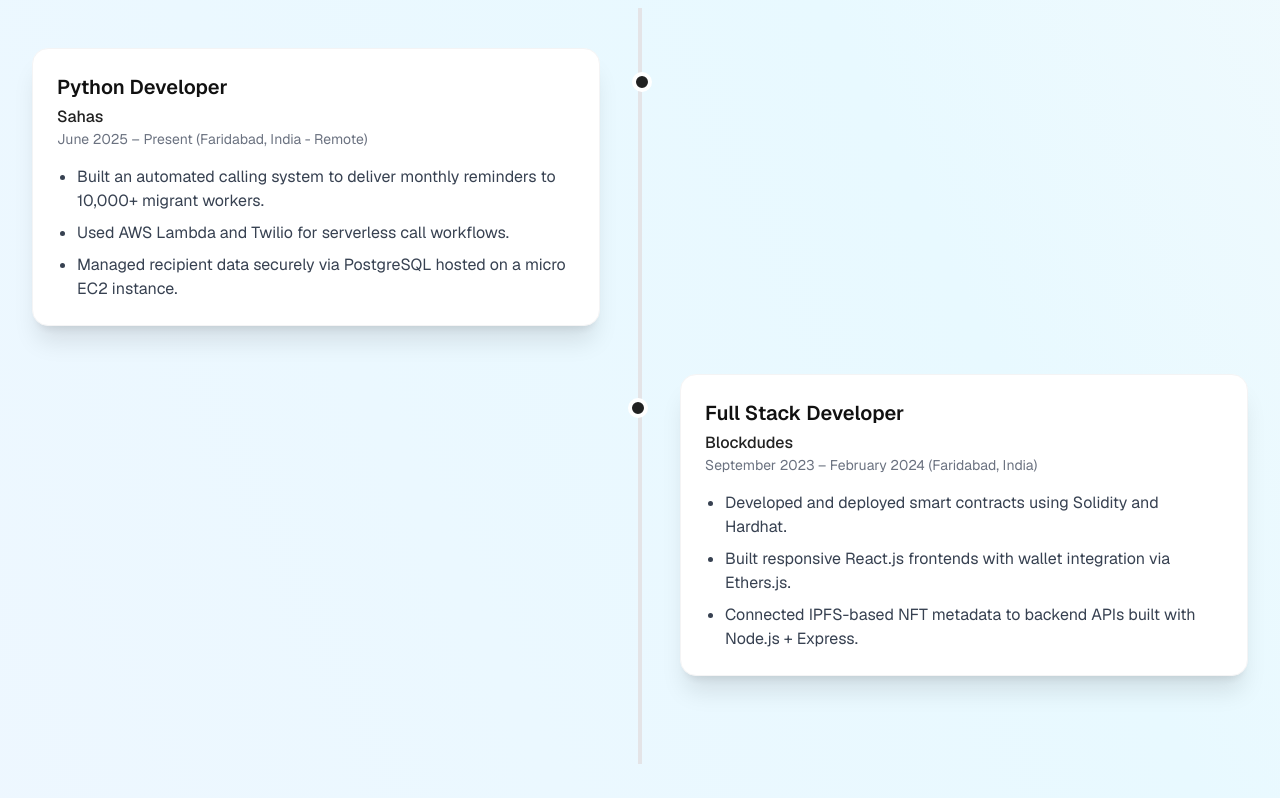
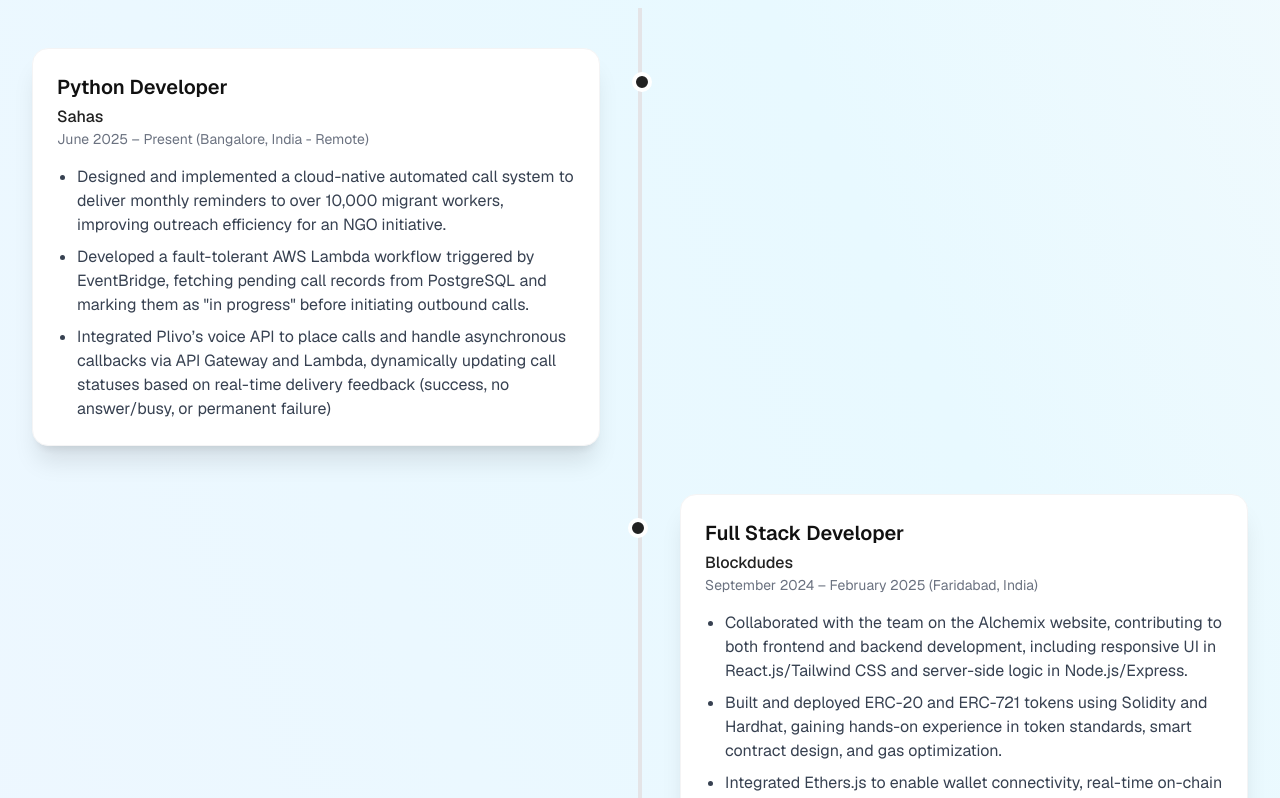
Before and after one commit to Akshit406/portfolio-akshit, a React (Vite) app: page / in a window 1280 px wide. Shown: the part 1720-2518 px from the top of the page. Built offline with nearby package versions, Linux system fonts and the light colour scheme; the HTML template or start-up script is replaced by a standard one.

Commit message:
fixed internship info

```diff
--- a/src/components/WorkExperience.jsx
+++ b/src/components/WorkExperience.jsx
@@ -5,12 +5,12 @@
     id: 1,
     title: 'Python Developer',
     company: 'Sahas',
-    period: 'June 2025 – Present (Faridabad, India - Remote)',
+    period: 'June 2025 – Present (Bangalore, India - Remote)',
     description: (
       <ul className="list-disc pl-5 space-y-2 text-gray-700 dark:text-gray-300">
-        <li>Built an automated calling system to deliver monthly reminders to 10,000+ migrant workers.</li>
-        <li>Used AWS Lambda and Twilio for serverless call workflows.</li>
-        <li>Managed recipient data securely via PostgreSQL hosted on a micro EC2 instance.</li>
+        <li>Designed and implemented a cloud-native automated call system to deliver monthly reminders to over 10,000 migrant workers, improving outreach efficiency for an NGO initiative.</li>
+        <li>Developed a fault-tolerant AWS Lambda workflow triggered by EventBridge, fetching pending call records from PostgreSQL and marking them as "in progress" before initiating outbound calls.</li>
+        <li>Integrated Plivo’s voice API to place calls and handle asynchronous callbacks via API Gateway and Lambda, dynamically updating call statuses based on real-time delivery feedback (success, no answer/busy, or permanent failure)</li>
       </ul>
     ),
   },
@@ -18,12 +18,12 @@
     id: 2,
     title: 'Full Stack Developer',
     company: 'Blockdudes',
-    period: 'September 2023 – February 2024 (Faridabad, India)',
+    period: 'September 2024 – February 2025 (Faridabad, India)',
     description: (
       <ul className="list-disc pl-5 space-y-2 text-gray-700 dark:text-gray-300">
-        <li>Developed and deployed smart contracts using Solidity and Hardhat.</li>
-        <li>Built responsive React.js frontends with wallet integration via Ethers.js.</li>
-        <li>Connected IPFS-based NFT metadata to backend APIs built with Node.js + Express.</li>
+        <li>Collaborated with the team on the Alchemix website, contributing to both frontend and backend development, including responsive UI in React.js/Tailwind CSS and server-side logic in Node.js/Express.</li>
+        <li>Built and deployed ERC-20 and ERC-721 tokens using Solidity and Hardhat, gaining hands-on experience in token standards, smart contract design, and gas optimization.</li>
+        <li>Integrated Ethers.js to enable wallet connectivity, real-time on-chain data retrieval, and seamless smart contract interactions across the dApp.</li>
       </ul>
     ),
   },
```
